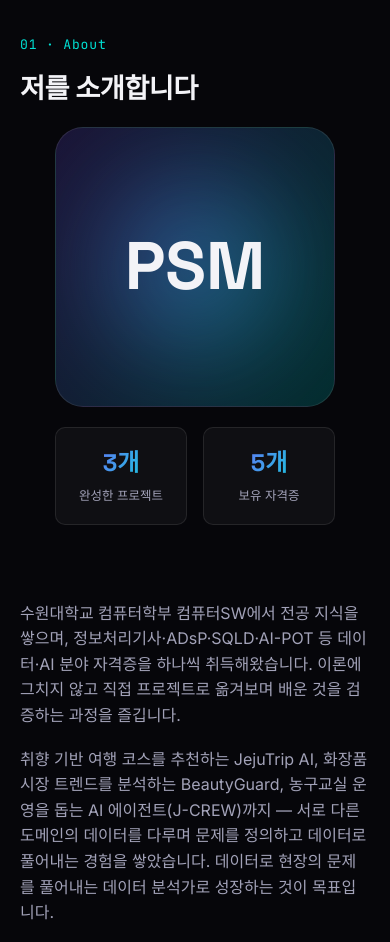
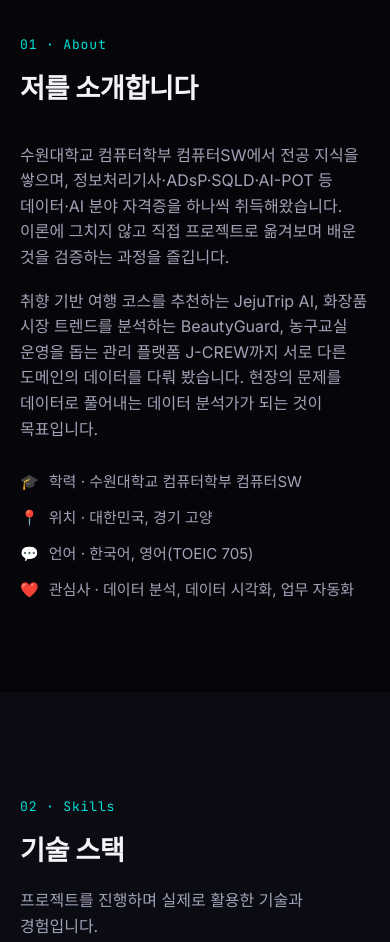
Before and after one commit to PSM-0403/psm-data-portfolio, a plain HTML site: page index.html in a window 390 px wide. Shown: the part 940-1882 px from the top of the page. Drawn offline with Linux system fonts and the light colour scheme.

Commit message:
Reframe main page for the data analyst portfolio
- Page title and share text: Developer Portfolio -> Data Analyst Portfolio
- Hero and About: wording matched to what each project actually shows
- Skills: tooltips rewritten from the project code (z-test added, unused claims removed)
- Experience trimmed, Naver mail listed first, About left column removed
- Korean text wraps by word (word-break: keep-all)

Co-Authored-By: Claude Opus 5.5 <noreply@anthropic.com>

```diff
--- a/css/style.css
+++ b/css/style.css
@@ -40,6 +40,8 @@ body {
   font-family: 'Inter', system-ui, -apple-system, 'Segoe UI', sans-serif;
   line-height: 1.6;
   overflow-x: hidden;
+  word-break: keep-all;      /* 한글이 단어 중간에서 줄바꿈되지 않도록 */
+  overflow-wrap: break-word; /* 긴 파일명·URL은 필요할 때만 끊음 */
 }
 
 h1, h2, h3 {
@@ -373,72 +375,14 @@ button { font-family: inherit; cursor: pointer; border: none; background: none;
 /* ===================== ABOUT ===================== */
 .about-grid {
   display: grid;
-  grid-template-columns: 320px 1fr;
-  gap: 60px;
-  align-items: start;
+  grid-template-columns: 1fr;
+  max-width: 760px;
 }
-
-.avatar-frame {
-  position: relative;
-  width: 100%;
-  aspect-ratio: 1;
-  border-radius: 28px;
-  background: var(--gradient-soft);
-  border: 1px solid var(--border);
-  display: flex;
-  align-items: center;
-  justify-content: center;
-  overflow: hidden;
-}
-.avatar-glow {
-  position: absolute;
-  width: 60%; height: 60%;
-  background: var(--gradient);
-  filter: blur(60px);
-  opacity: 0.55;
-  border-radius: 50%;
-}
-.avatar-initials {
-  position: relative;
-  font-family: 'Space Grotesk', sans-serif;
-  font-size: 4.2rem;
-  font-weight: 700;
-  color: var(--text);
-}
-
-.about-stat-card {
-  display: flex;
-  gap: 16px;
-  margin-top: 20px;
-}
-.about-stat {
-  flex: 1;
-  background: var(--surface);
-  border: 1px solid var(--border);
-  border-radius: var(--radius-sm);
-  padding: 16px;
-  text-align: center;
-}
-.about-stat strong {
-  display: block;
-  font-family: 'Space Grotesk', sans-serif;
-  font-size: 1.5rem;
-  background: var(--gradient);
-  -webkit-background-clip: text;
-  background-clip: text;
-  color: transparent;
-}
-.about-stat span { font-size: 0.78rem; color: var(--text-dim); }
 
 .about-text p { color: var(--text-dim); margin-bottom: 18px; }
 .about-facts { margin-top: 28px; display: flex; flex-direction: column; gap: 12px; }
 .about-facts li { font-size: 0.94rem; color: var(--text-dim); display: flex; gap: 10px; }
 
-@media (max-width: 860px) {
-  .about-grid { grid-template-columns: 1fr; }
-  .avatar-frame { max-width: 280px; margin: 0 auto; }
-  .about-stat-card { max-width: 280px; margin: 20px auto 0; }
-}
 
 /* ===================== SKILLS ===================== */
 .skills-grid {
--- a/index.html
+++ b/index.html
@@ -3,11 +3,11 @@
 <head>
 <meta charset="UTF-8">
 <meta name="viewport" content="width=device-width, initial-scale=1.0">
-<title>피수민 | Developer Portfolio</title>
-<meta name="description" content="피수민의 개발자 포트폴리오. 프로젝트, 기술 스택, 경력을 소개합니다.">
+<title>피수민 | Data Analyst Portfolio</title>
+<meta name="description" content="데이터 분석가 피수민의 포트폴리오. 프로젝트, 기술 스택, 경력을 소개합니다.">
 <meta property="og:type" content="website">
-<meta property="og:title" content="피수민 | Developer Portfolio">
-<meta property="og:description" content="데이터 분석가 · AI 에이전트 개발자 피수민의 포트폴리오. BeautyGuard, J-CREW, JejuTrip AI 프로젝트를 소개합니다.">
+<meta property="og:title" content="피수민 | Data Analyst Portfolio">
+<meta property="og:description" content="데이터 분석가 피수민의 포트폴리오. BeautyGuard, J-CREW, JejuTrip AI 프로젝트를 소개합니다.">
 <meta property="og:image" content="https://portfolio-psm.vercel.app/assets/og-image.png">
 <meta property="og:url" content="https://portfolio-psm.vercel.app/">
 <link rel="preconnect" href="https://fonts.googleapis.com">
@@ -52,7 +52,7 @@
     <p class="hero-tagline">배움이라는 연료로 새로운 도전을 향해 가속합니다.</p>
     <p class="hero-desc">
       데이터에서 패턴을 찾아내고, 그 인사이트를 실제 의사결정으로 연결하는 것을 좋아합니다.
-      제주 여행 데이터부터 화장품 시장 트렌드, 농구교실 운영 데이터까지, 현장의 문제를 데이터로 풀어왔습니다.
+      제주 여행 데이터부터 화장품 시장 트렌드, 농구교실 출결 데이터까지 서로 다른 분야의 데이터를 다뤄 왔습니다.
     </p>
     <div class="hero-actions">
       <a href="#projects" class="btn btn-primary">프로젝트 보기 →</a>
@@ -80,23 +80,6 @@
     <h2 class="section-title reveal">저를 소개합니다</h2>
 
     <div class="about-grid">
-      <div class="about-visual reveal">
-        <div class="avatar-frame">
-          <div class="avatar-glow"></div>
-          <div class="avatar-initials">PSM</div>
-        </div>
-        <div class="about-stat-card">
-          <div class="about-stat">
-            <strong>3개</strong>
-            <span>완성한 프로젝트</span>
-          </div>
-          <div class="about-stat">
-            <strong>5개</strong>
-            <span>보유 자격증</span>
-          </div>
-        </div>
-      </div>
-
       <div class="about-text reveal">
         <p>
           수원대학교 컴퓨터학부 컴퓨터SW에서 전공 지식을 쌓으며, 정보처리기사·ADsP·SQLD·AI-POT 등
@@ -105,9 +88,8 @@
         </p>
         <p>
           취향 기반 여행 코스를 추천하는 JejuTrip AI, 화장품 시장 트렌드를 분석하는 BeautyGuard,
-          농구교실 운영을 돕는 AI 에이전트(J-CREW)까지 — 서로 다른 도메인의 데이터를 다루며
-          문제를 정의하고 데이터로 풀어내는 경험을 쌓았습니다. 데이터로 현장의 문제를 풀어내는
-          데이터 분석가로 성장하는 것이 목표입니다.
+          농구교실 운영을 돕는 관리 플랫폼 J-CREW까지 서로 다른 도메인의 데이터를 다뤄 봤습니다.
+          현장의 문제를 데이터로 풀어내는 데이터 분석가가 되는 것이 목표입니다.
         </p>
 
         <ul class="about-facts">
@@ -134,13 +116,13 @@
         <h3>SQL &amp; Database</h3>
         <div class="skill-tags">
           <button class="skill-tag" type="button">SQL
-            <span class="skill-tooltip">SQLD 자격증 보유. Supabase(PostgreSQL) 기반 관계형 데이터베이스 쿼리 설계 및 최적화.</span>
+            <span class="skill-tooltip">SQLD 자격증 보유. BeautyGuard에서 DB의 상품·리뷰 수를 원본 CSV와 SQL로 대조해, 테스트로 들어간 상품 8개를 찾아 정리.</span>
           </button>
           <button class="skill-tag" type="button">PostgreSQL (Supabase)
             <span class="skill-tooltip">관계형 DB 스키마 설계, RLS 보안 규칙 적용, 실시간(Realtime) 이벤트 감지 및 운영 데이터 CRUD 구현.</span>
           </button>
           <button class="skill-tag" type="button">Chroma DB
-            <span class="skill-tooltip">리뷰·텍스트 임베딩 벡터 데이터를 구축·저장하고 코사인 유사도 기반 시맨틱 검색 엔진 연동.</span>
+            <span class="skill-tooltip">JejuTrip 리뷰를 임베딩해 저장하고, 입력한 취향과 비슷한 리뷰를 찾는 데 사용.</span>
           </button>
         </div>
       </div>
@@ -149,13 +131,16 @@
         <h3>Data Analysis</h3>
         <div class="skill-tags">
           <button class="skill-tag" type="button">Python
-            <span class="skill-tooltip">크롤링 CSV 정제·중복 제거 및 Supabase 적재 파이프라인 스크립트 작성. 전처리부터 분석까지 전체 흐름을 스크립트로 자동화.</span>
+            <span class="skill-tooltip">크롤링, 데이터 정제, DB 적재, 데이터 점검 스크립트 작성.</span>
           </button>
           <button class="skill-tag" type="button">Pandas
-            <span class="skill-tooltip">비정형 리뷰·장소 데이터의 결측치·이상치 처리, 그룹별 집계 및 파생 변수 생성에 활용.</span>
+            <span class="skill-tooltip">JejuTrip 장소·리뷰 데이터 정제와 점검. 리뷰 수 분포를 보고 블로그 글이 섞인 107곳을 찾아냄.</span>
+          </button>
+          <button class="skill-tag" type="button">통계 검정 (z-test)
+            <span class="skill-tooltip">BeautyGuard에서 레티놀 리뷰의 부정 비율이 다른 리뷰보다 높은지 2-비율 z-검정으로 확인.</span>
           </button>
           <button class="skill-tag" type="button">NumPy
-            <span class="skill-tooltip">벡터화 연산으로 대규모 리뷰·좌표 데이터 처리 속도 최적화.</span>
+            <span class="skill-tooltip">K-Digital Training 과정에서 배열 연산과 데이터 전처리 실습 (프로젝트 외 교육과정에서 학습).</span>
           </button>
         </div>
       </div>
@@ -170,7 +155,7 @@
             <span class="skill-tooltip">K-Digital Training 과정에서 XGBoost 기반 모델 튜닝 및 성능 비교 실습 (프로젝트 외 교육과정에서 학습).</span>
           </button>
           <button class="skill-tag" type="button">KoELECTRA (감성 분석)
-            <span class="skill-tooltip">KoELECTRA-small 기반 한국어 리뷰 감성 분석 모델을 BeautyGuard에 실제 적용해 올리브영 리뷰의 긍·부정 키워드와 소비자 반응을 분석.</span>
+            <span class="skill-tooltip">KoELECTRA-small 기반 한국어 리뷰 감성 분석 모델을 BeautyGuard에 적용해 올리브영 리뷰의 긍·부정 반응을 분석하고, 별점을 기준으로 감성별 재현율을 확인.</span>
           </button>
         </div>
       </div>
@@ -194,10 +179,10 @@
         <h3>Data Collection</h3>
         <div class="skill-tags">
           <button class="skill-tag" type="button">Selenium
-            <span class="skill-tooltip">올리브영 리뷰, 제주 관광지 정보 등 정적 API로 확보할 수 없는 데이터를 웹 크롤링으로 수집.</span>
+            <span class="skill-tooltip">올리브영 상품·리뷰와 카카오맵 장소 평점·리뷰처럼 API로 받을 수 없는 데이터를 크롤링으로 수집.</span>
           </button>
           <button class="skill-tag" type="button">REST API
-            <span class="skill-tooltip">카카오맵, 한국관광콘텐츠랩, 네이버 DataLab 등 외부 API를 연동해 장소·좌표·검색 트렌드 데이터 수집.</span>
+            <span class="skill-tooltip">카카오맵, 한국관광공사 관광정보 API, 네이버 DataLab 등 외부 API로 장소·좌표·검색 트렌드 데이터 수집.</span>
           </button>
         </div>
       </div>
@@ -206,13 +191,13 @@
         <h3>AI &amp; Automation</h3>
         <div class="skill-tags">
           <button class="skill-tag" type="button">LangChain
-            <span class="skill-tooltip">RAG 기반 맞춤형 추천 및 실시간 응답 파이프라인 구축 (JejuTrip AI 챗봇).</span>
+            <span class="skill-tooltip">JejuTrip에서 리뷰 임베딩을 Chroma에 저장하고 검색하는 연결에 사용.</span>
           </button>
           <button class="skill-tag" type="button">OpenAI API
-            <span class="skill-tooltip">프롬프트 엔지니어링 및 Function Calling 기반 챗봇·리포트 자동 생성 로직 구현.</span>
+            <span class="skill-tooltip">JejuTrip 챗봇의 요청 분류와 리뷰 요약, BeautyGuard 상품 이미지에서 주성분 추출, J-CREW 학부모 알림 문구 작성.</span>
           </button>
           <button class="skill-tag" type="button">FastAPI
-            <span class="skill-tooltip">FastAPI로 ML 모델 서빙용 REST API 서버 구축(HuggingFace, PyTorch). 배포 인프라 제약에 맞춰 경량 모델 선정 및 최적화.</span>
+            <span class="skill-tooltip">BeautyGuard 감성분석 모델을 FastAPI 서버로 만들어 Render에 배포. 무료 서버 메모리(512MB)에 맞춰 경량 모델로 교체.</span>
           </button>
         </div>
       </div>
@@ -368,9 +353,8 @@
           <span class="timeline-badge badge-edu">교육</span>
           <h3>현직 인공지능 엔지니어와 함께하는 AI 에이전트 개발의 모든 것 (코멘토)</h3>
           <ul class="timeline-details">
-            <li>RFA를 통한 고객의 문제 도식화 후 해결책 구체화</li>
+            <li>RFA로 고객의 문제를 도식화하고 해결책을 구체화</li>
             <li>AI 에이전트 핵심 기능 프로토타입 개발</li>
-            <li>생성형 AI 모델 조정, 최적화, 배포 및 실무 통합</li>
           </ul>
         </div>
       </div>
@@ -445,12 +429,12 @@
       <div class="email-group">
         <button class="email-copy">
           <svg viewBox="0 0 24 24" width="20" height="20"><path fill="currentColor" d="M2 5.5A1.5 1.5 0 0 1 3.5 4h17A1.5 1.5 0 0 1 22 5.5v13a1.5 1.5 0 0 1-1.5 1.5h-17A1.5 1.5 0 0 1 2 18.5v-13Zm2.1.5 7.9 6.2 7.9-6.2H4.1ZM20 7.3l-8 6.28L4 7.3V18h16V7.3Z"/></svg>
-          <span class="email-text">dlftks605@gmail.com</span>
+          <span class="email-text">vltnals605@naver.com</span>
           <span class="copy-hint">클릭해서 복사</span>
         </button>
         <button class="email-copy">
           <svg viewBox="0 0 24 24" width="20" height="20"><path fill="currentColor" d="M2 5.5A1.5 1.5 0 0 1 3.5 4h17A1.5 1.5 0 0 1 22 5.5v13a1.5 1.5 0 0 1-1.5 1.5h-17A1.5 1.5 0 0 1 2 18.5v-13Zm2.1.5 7.9 6.2 7.9-6.2H4.1ZM20 7.3l-8 6.28L4 7.3V18h16V7.3Z"/></svg>
-          <span class="email-text">vltnals605@naver.com</span>
+          <span class="email-text">dlftks605@gmail.com</span>
           <span class="copy-hint">클릭해서 복사</span>
         </button>
       </div>
```
